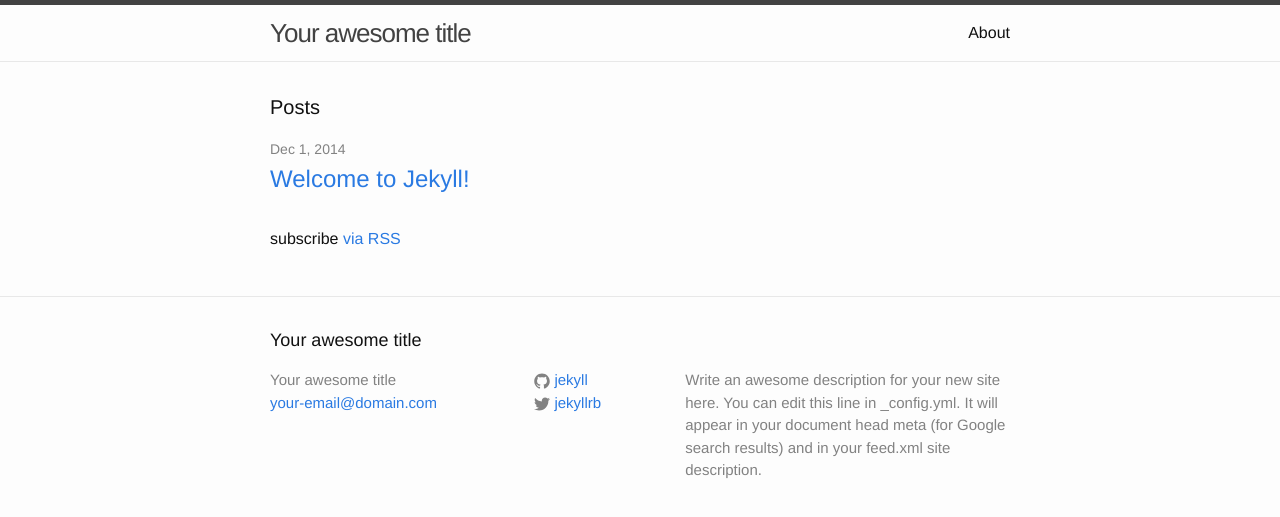
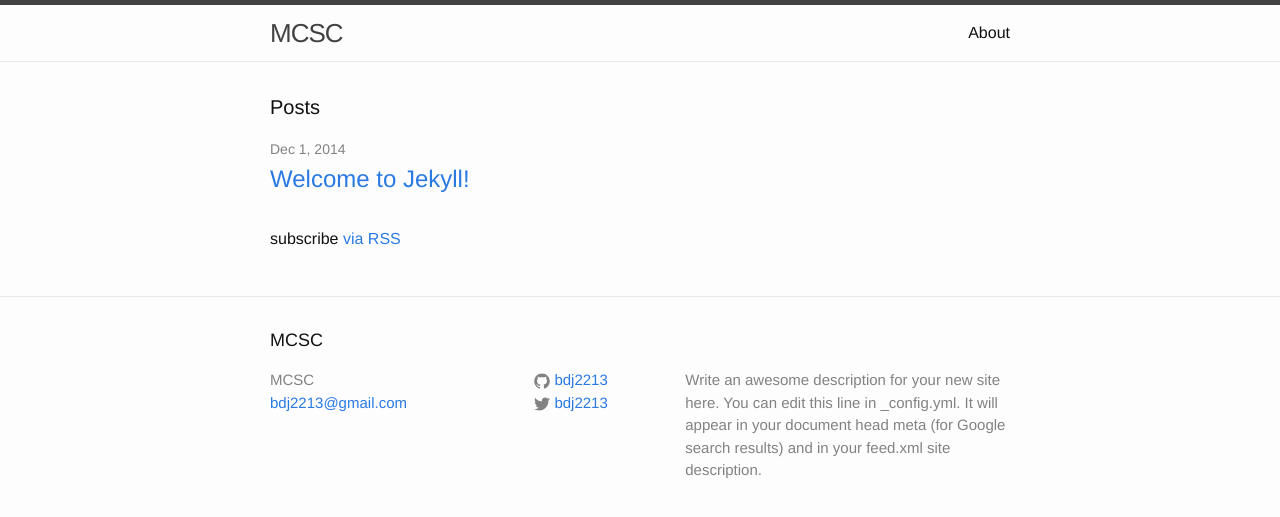
Before and after one commit to bdj2213/MCSC, a Jekyll site: the page built from index.html, in a window 1280 px wide. Shown: the top 517 px of the page. Built offline with Jekyll 4.4.1, drawn with Linux system fonts in a browser that asks for light colours.

Commit message:
update _config.yml

```diff
--- a/_config.yml
+++ b/_config.yml
@@ -1,14 +1,14 @@
 # Site settings
-title: Your awesome title
-email: your-email@domain.com
+title: MCSC
+email: bdj2213@gmail.com
 description: > # this means to ignore newlines until "baseurl:"
   Write an awesome description for your new site here. You can edit this
   line in _config.yml. It will appear in your document head meta (for
   Google search results) and in your feed.xml site description.
 baseurl: "" # the subpath of your site, e.g. /blog/
 url: "http://yourdomain.com" # the base hostname & protocol for your site
-twitter_username: jekyllrb
-github_username:  jekyll
+twitter_username: bdj2213
+github_username:  bdj2213
 
 # Build settings
 markdown: kramdown
```
